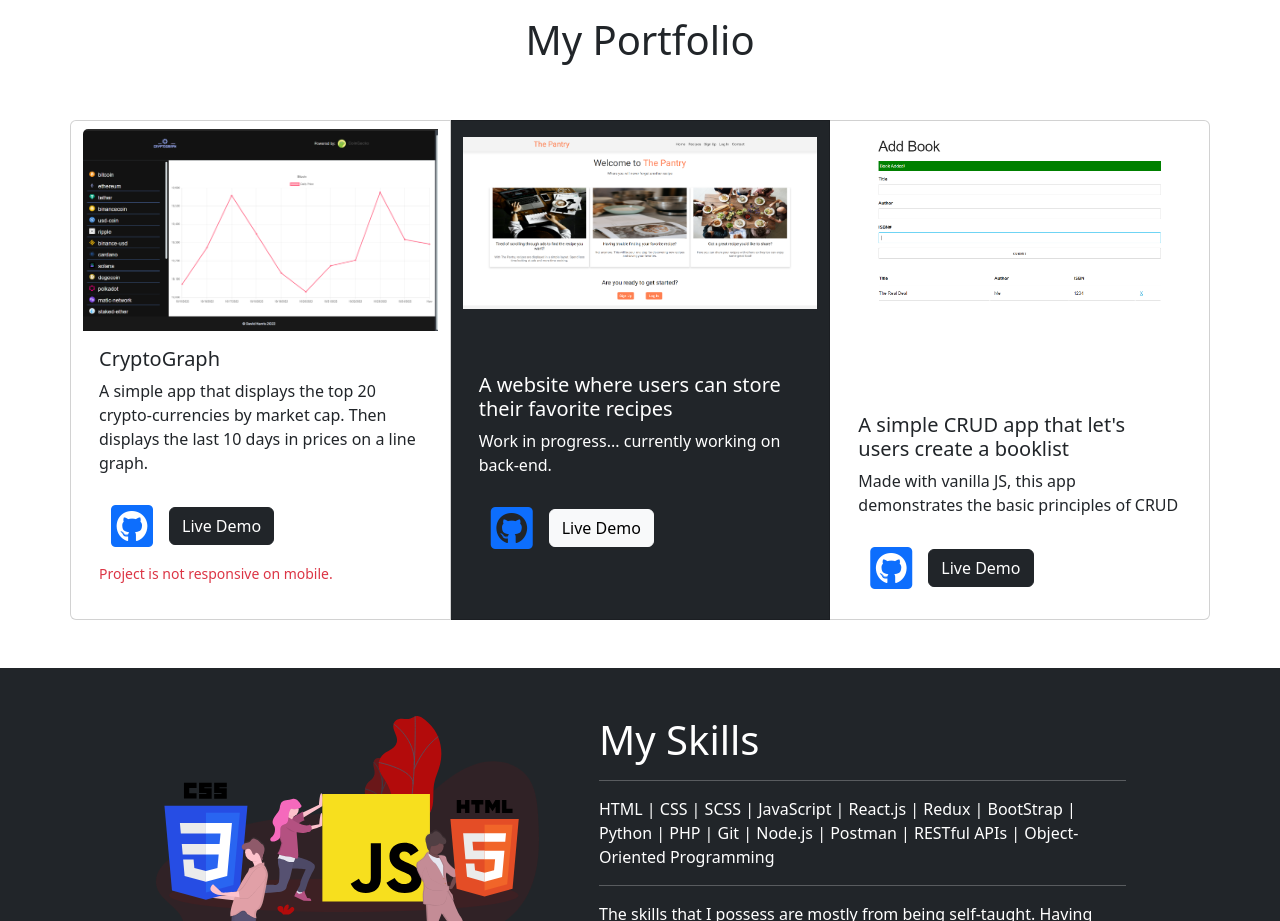
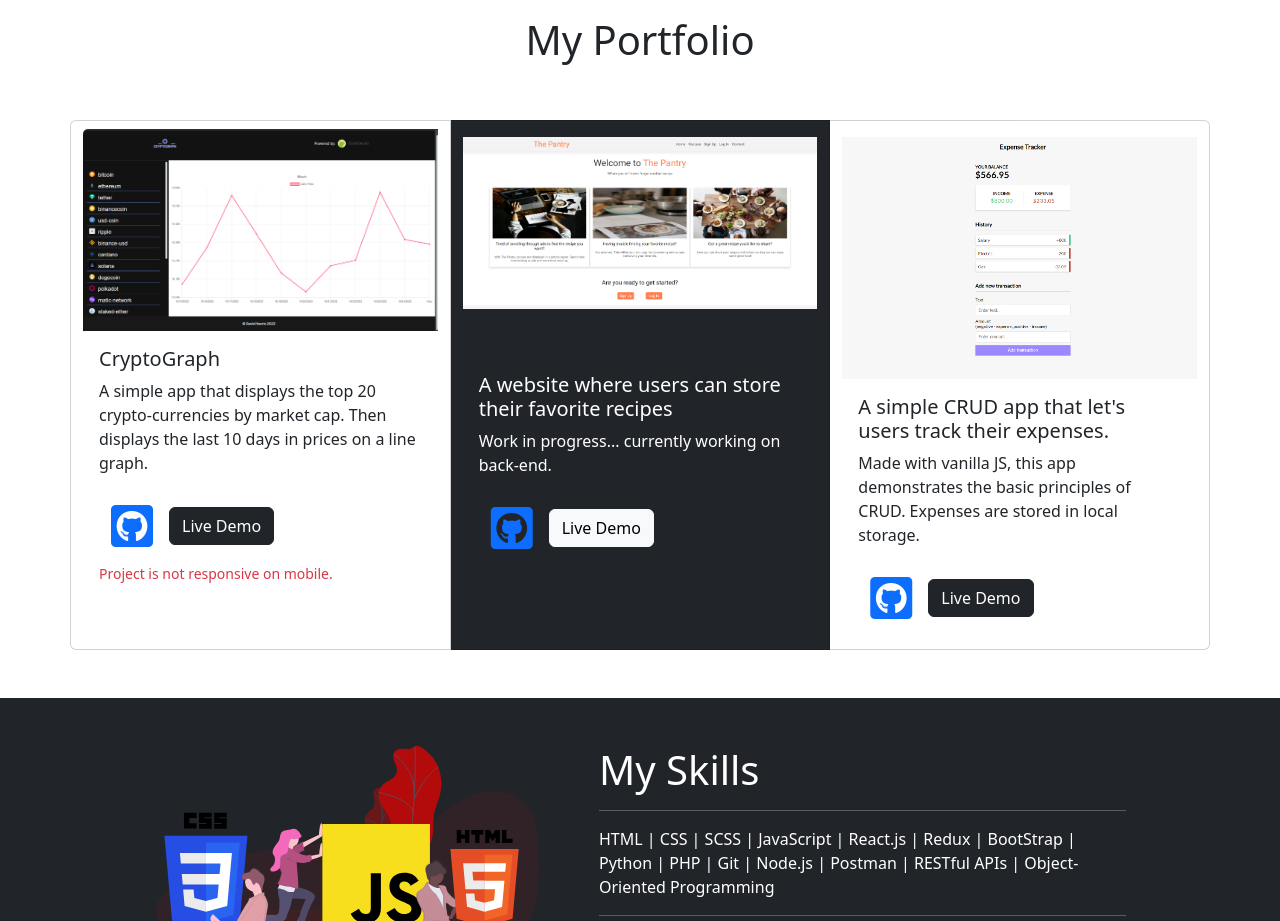
Before and after one commit to dlogoh/portfolio-website, a React (Create React App) app: page / in a window 1280 px wide. Shown: the part 1300-2221 px from the top of the page. Built offline with nearby package versions, Linux system fonts and the light colour scheme.

Commit message:
added expense tracker to projects

```diff
--- a/src/components/MainContent.jsx
+++ b/src/components/MainContent.jsx
@@ -4,7 +4,7 @@ import aboutPic from "../img/undraw_developer_activity_re_39tg.svg";
 import skillsPic from "../img/undraw_static_assets_rpm6.svg";
 import cryptograph from "../img/cryptograph.png";
 import thePantry from "../img/ThePantryPortfolioImg.png";
-import booklist from "../img/Booklist.png";
+import expenseTracker from "../img/expenseTracker.png";
 
 function MainContent() {
   return (
@@ -161,28 +161,28 @@ function MainContent() {
               </div>
               <div className='card'>
                 <img
-                  src={`${booklist}`}
+                  src={`${expenseTracker}`}
                   className='card-img-top pt-3'
                   alt='...'
                 />
                 <div className='card-body'>
                   <h5 className='card-title'>
-                    A simple CRUD app that let's users create a booklist
+                    A simple CRUD app that let's users track their expenses.
                   </h5>
                   <p className='card-text'>
                     Made with vanilla JS, this app demonstrates the basic
-                    principles of CRUD
+                    principles of CRUD. Expenses are stored in local storage.
                   </p>
                   <div className='container d-flex justify-center align-items-center'>
                     <a
-                      href='https://github.com/dlogoh/booklist'
+                      href='https://github.com/dlogoh/expense-tracker'
                       target='_blank'
                       rel='noreferrer noopener'
                     >
                       <i className='fa-brands fa-3x fa-square-github' />
                     </a>
                     <a
-                      href='https://precious-souffle-de553e.netlify.app/'
+                      href='https://exquisite-praline-cc0955.netlify.app/'
                       className='btn btn-dark m-3'
                       target='_blank'
                       rel='noreferrer noopener'
```
Also changed, not shown: src/img/expenseTracker.png (added).
